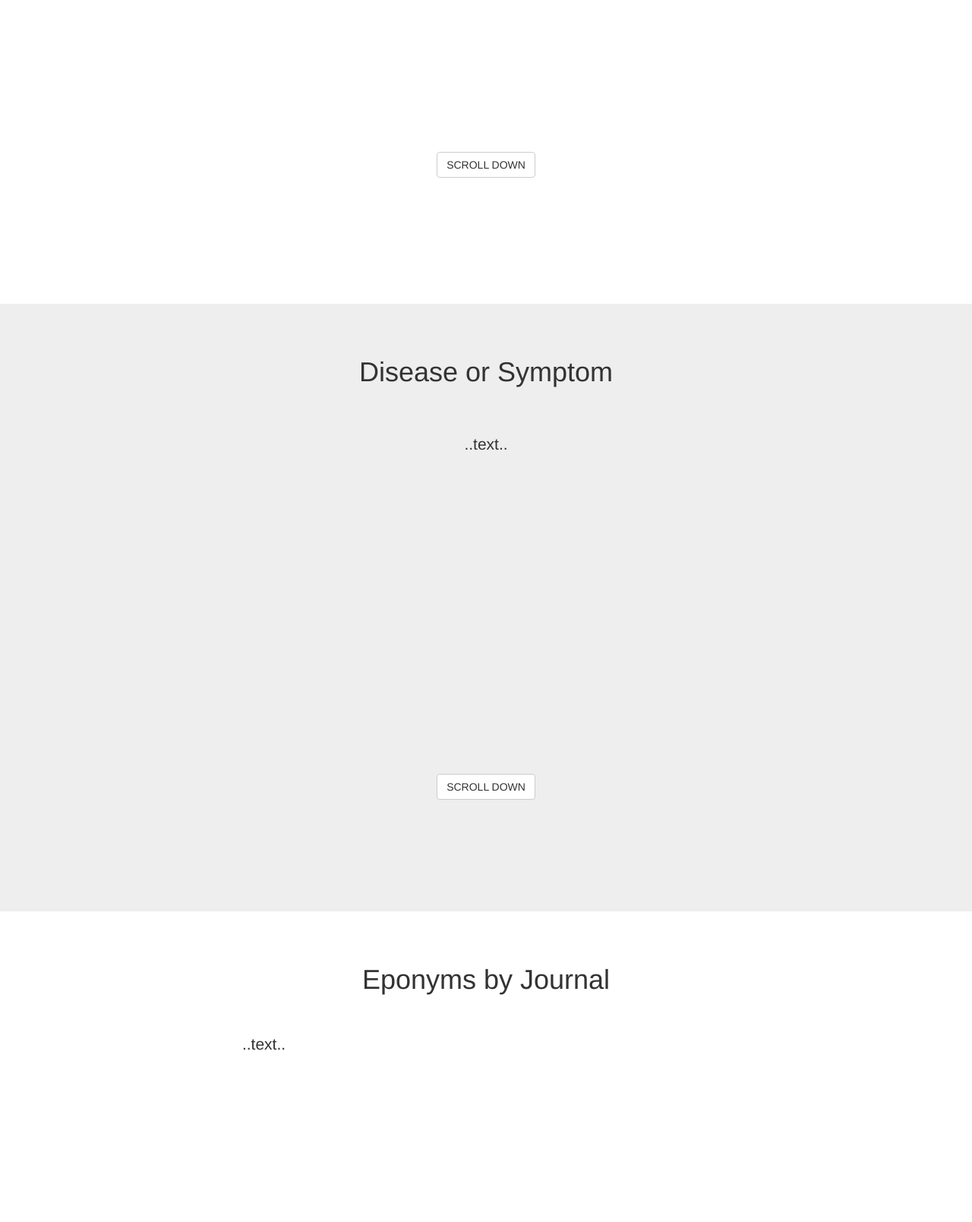
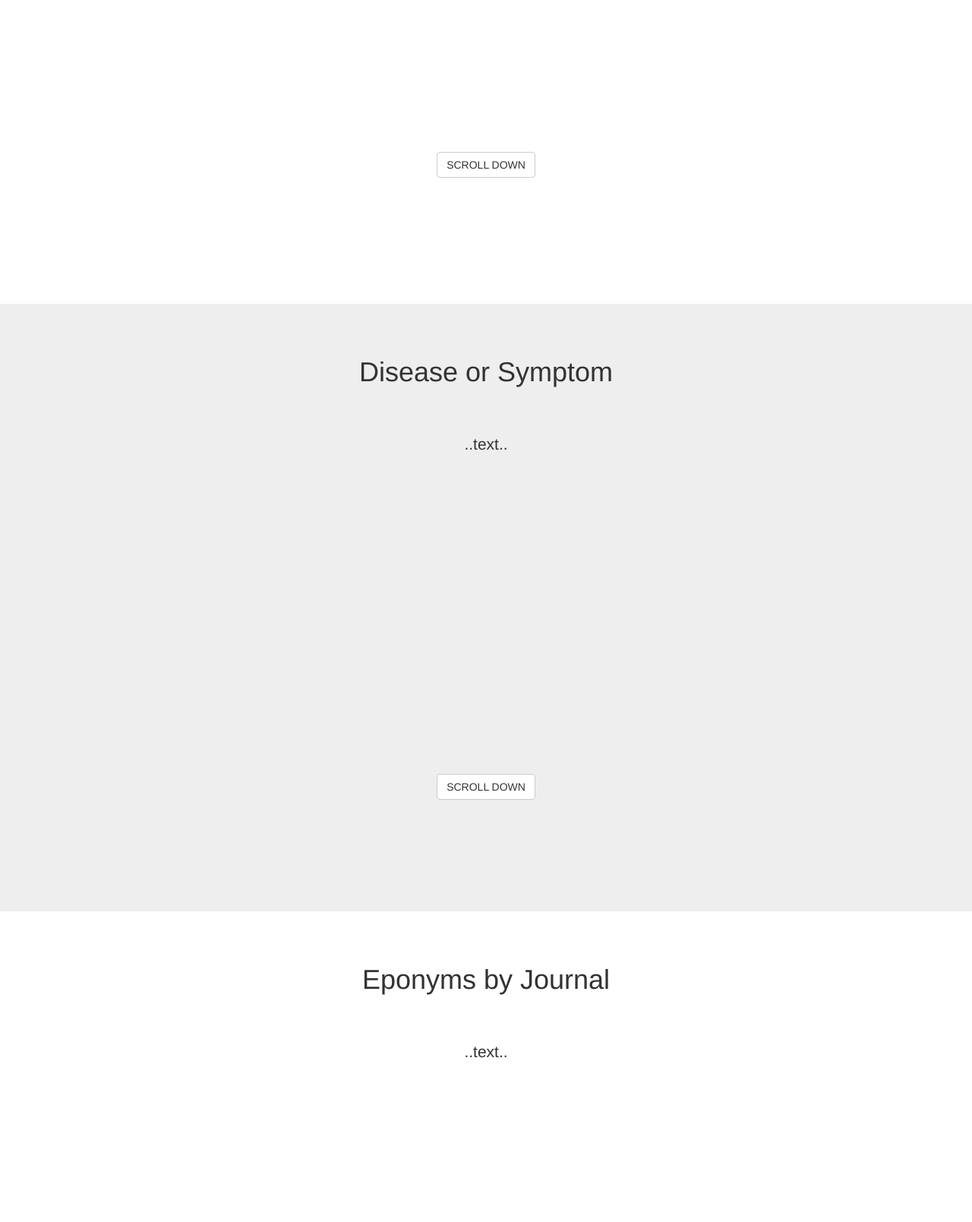
Before and after one commit to HayesAJ83/surgnames01, a Flask app: template templates/02_index.html in a window 1280 px wide. Shown: the part 2000-3609 px from the top of the page at 76% size. Run offline with Flask 2, Linux system fonts and the light colour scheme; the template is opened without the code that fills it, so the values that code supplies are empty; some libraries are stand-ins or nearby versions.

Commit message:
Add files via upload

```diff
--- a/templates/04_intro.html
+++ b/templates/04_intro.html
@@ -17,8 +17,6 @@
                     <br></br>
                     <br></br>
                     <br></br>
-                    <br></br>
-                    <br></br>
                     <a class="btn btn-default page-scroll" href="#A2Z">SCROLL DOWN</a>
                 </div>
             </div>
--- a/templates/08_journal.html
+++ b/templates/08_journal.html
@@ -3,12 +3,22 @@
     <div class="container">
         <div class="row">
             <div class="col-lg-12">
-                <h1>Eponyms by Journal</h1>
-
-            <div class="row">
-                <div class="col-lg-6">
-                    <p style="margin-top: 40px;" class="lead">..text..</p>
-                </div>
+                <h1 class="mb-5 fs-lg-1 text-white" data-aos="zoom-in" data-aos-duration="2000">Eponyms by Journal</h1>
+                <br></br>
+                <p style="margin-top: 10px;" class="lead">..text..</p>
+                <br></br>
+                <br></br>
+                <br></br>
+                <br></br>
+                <br></br>
+                <br></br>
+                <br></br>
+                <br></br>
+                <br></br>
+                <br></br>
+                <br></br>
+                <br></br>
+                <a class="btn btn-default page-scroll" href="#ops">SCROLL DOWN</a>
             </div>
         </div>
     </div>
```
